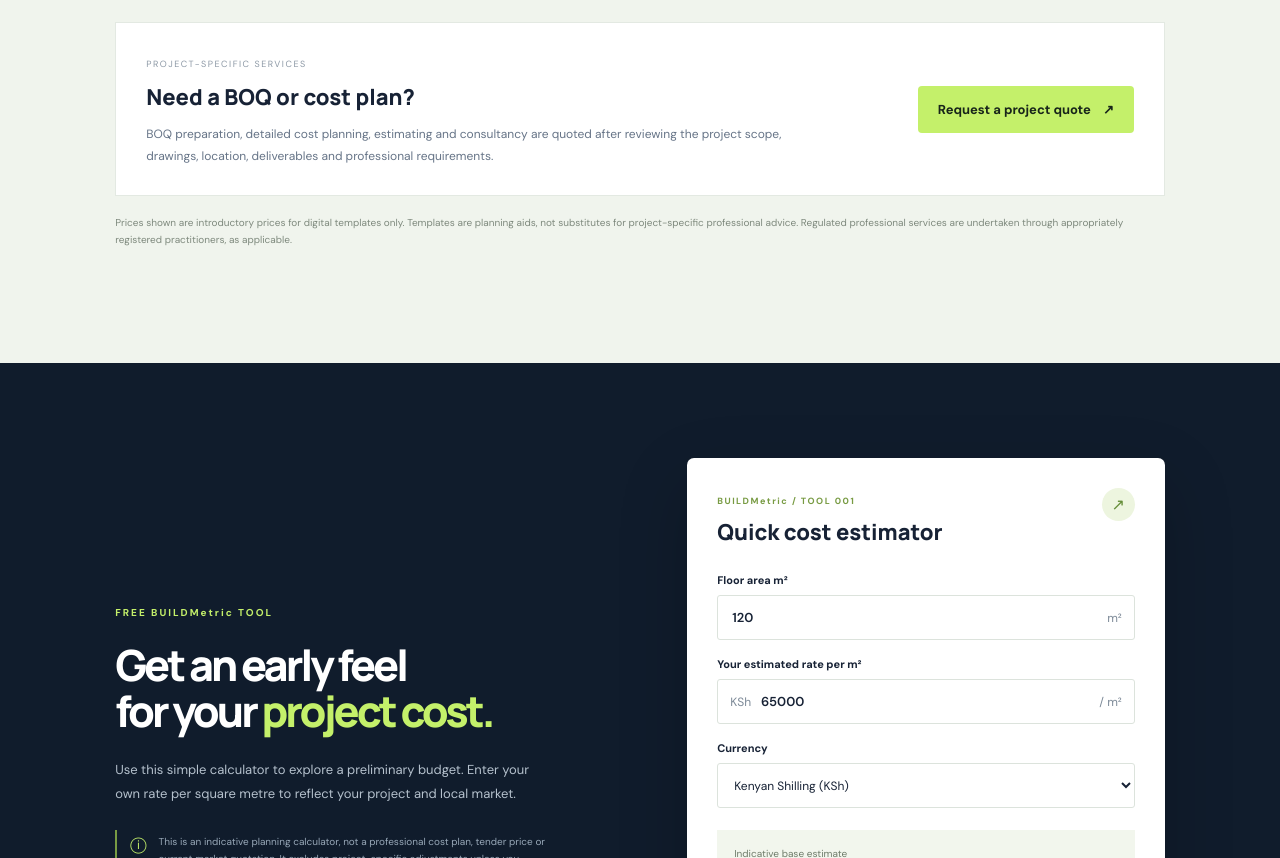
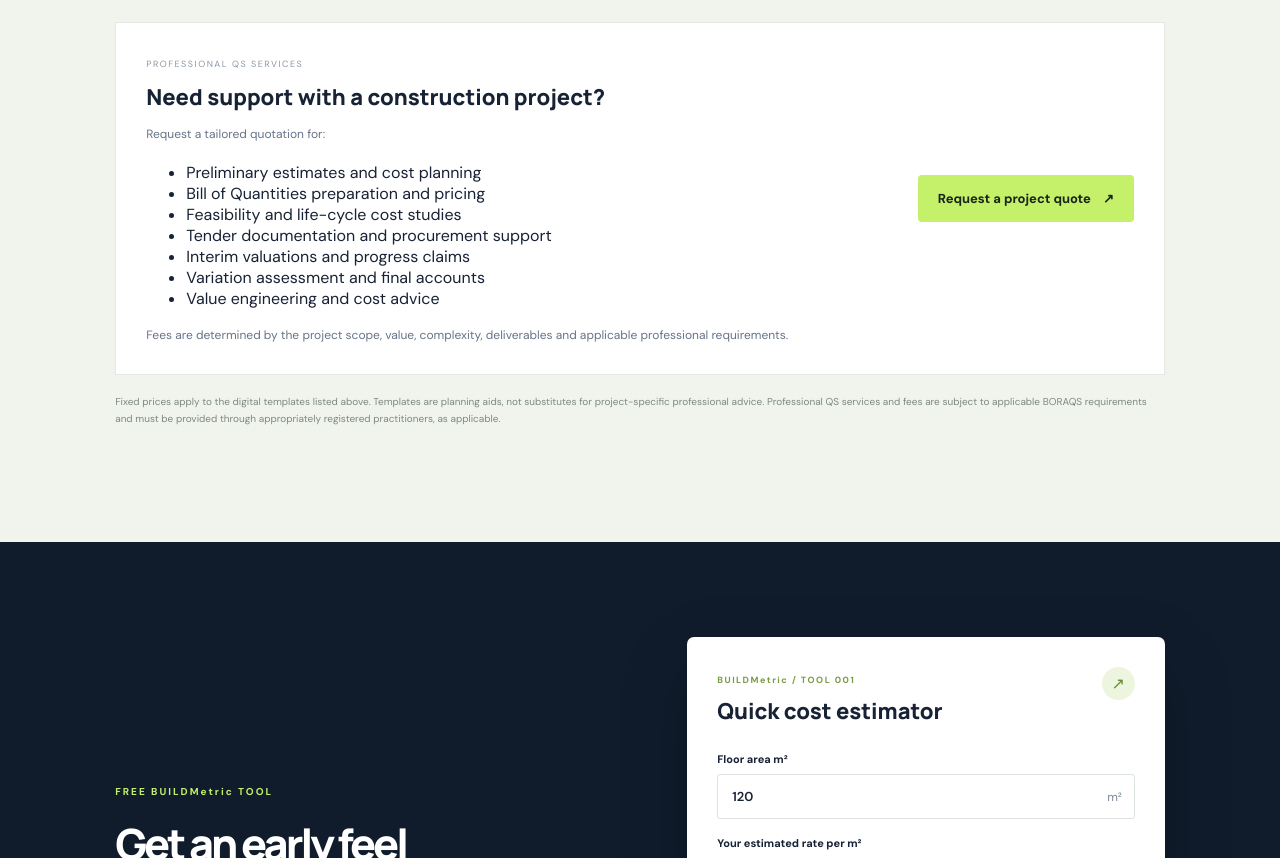
Before and after one commit to buildmetric-global/buildmetric-global, a plain HTML site: page index.html in a window 1280 px wide. Shown: the part 2080-2938 px from the top of the page. Drawn offline with Linux system fonts and the light colour scheme.

Commit message:
Add files via upload
Revise BuildMetric pricing structure

```diff
--- a/index.html
+++ b/index.html
@@ -87,8 +87,8 @@
         <article class="price-card"><span class="card-number">DIGITAL TOOL 03</span><h3>Project Expense Tracker</h3><p>Track project expenses against your own budget categories and records.</p><div class="price-value">KSh 750</div><a class="button button-primary" href="#contact" data-product="Project Expense Tracker">Enquire to purchase <span>↗</span></a></article>
         <article class="price-card price-featured"><span class="card-number">DIGITAL BUNDLE 04</span><h3>Construction Budgeting Toolkit</h3><p>A combined starter pack of budgeting, material tracking and expense templates.</p><div class="price-value">KSh 1,500</div><a class="button button-primary" href="#contact" data-product="Construction Budgeting Toolkit">Enquire to purchase <span>↗</span></a></article>
       </div>
-      <div class="quote-panel"><div><span class="card-number">PROJECT-SPECIFIC SERVICES</span><h3>Need a BOQ or cost plan?</h3><p>BOQ preparation, detailed cost planning, estimating and consultancy are quoted after reviewing the project scope, drawings, location, deliverables and professional requirements.</p></div><a class="button button-primary" href="#contact">Request a project quote <span>↗</span></a></div>
-      <p class="pricing-note">Prices shown are introductory prices for digital templates only. Templates are planning aids, not substitutes for project-specific professional advice. Regulated professional services are undertaken through appropriately registered practitioners, as applicable.</p>
+      <div class="quote-panel"><div><span class="card-number">PROFESSIONAL QS SERVICES</span><h3>Need support with a construction project?</h3><p>Request a tailored quotation for:</p><ul><li>Preliminary estimates and cost planning</li><li>Bill of Quantities preparation and pricing</li><li>Feasibility and life-cycle cost studies</li><li>Tender documentation and procurement support</li><li>Interim valuations and progress claims</li><li>Variation assessment and final accounts</li><li>Value engineering and cost advice</li></ul><p>Fees are determined by the project scope, value, complexity, deliverables and applicable professional requirements.</p></div><a class="button button-primary" href="#contact">Request a project quote <span>↗</span></a></div>
+      <p class="pricing-note">Fixed prices apply to the digital templates listed above. Templates are planning aids, not substitutes for project-specific professional advice. Professional QS services and fees are subject to applicable BORAQS requirements and must be provided through appropriately registered practitioners, as applicable.</p>
     </section>
 
     <section class="tool-section" id="tools">
```
